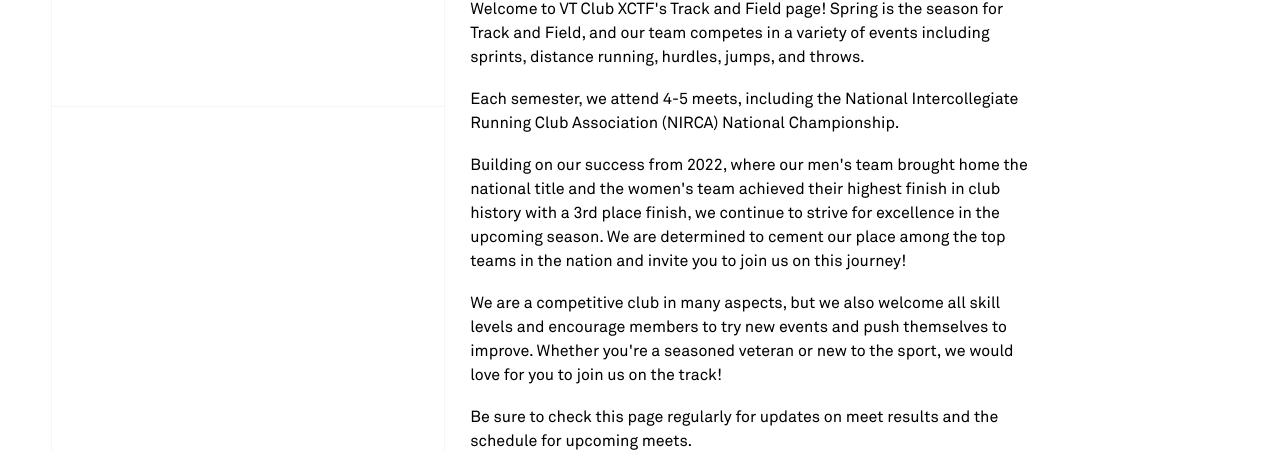
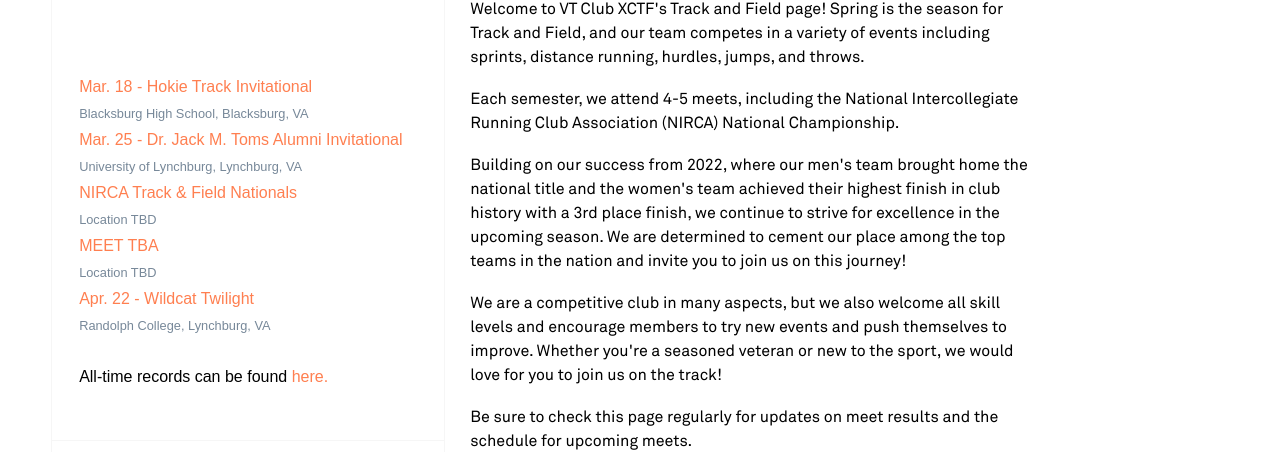
Before and after one commit to vakkale/vtclubxctf, a React (Create React App) app: page /competition/track-and-field in a window 1280 px wide. Shown: the part 802-1254 px from the top of the page. Built offline with nearby package versions, Linux system fonts and the light colour scheme; a web font is replaced by a local one.

Commit message:
temp records link on competition pages. Updated spring 2023 meet schedule

```diff
--- a/src/competition/trackandfield.jsx
+++ b/src/competition/trackandfield.jsx
@@ -7,9 +7,32 @@
     const background = 'https://i.imgur.com/7h1tvnX.jpg';
 
     const item = {
-        date: "2023 Meet Schedule",
-        title: "To Be Announced"
+        date: "Spring 2023",
+        title: "Meet Schedule"
     };
+
+    const schedule = [
+        {
+            title: "Mar. 18 - Hokie Track Invitational",
+            location: "Blacksburg High School, Blacksburg, VA"
+        },
+        {
+            title: "Mar. 25 - Dr. Jack M. Toms Alumni Invitational",
+            location: "University of Lynchburg, Lynchburg, VA"
+        },
+        {
+            title: "NIRCA Track & Field Nationals",
+            location: "Location TBD"
+        },
+        {
+            title: "MEET TBA",
+            location: "Location TBD"
+        },
+        {
+            title: "Apr. 22 - Wildcat Twilight",
+            location: "Randolph College, Lynchburg, VA"
+        }
+    ];
 
     const pageContent =
         <div className="article-content">
@@ -33,7 +56,7 @@
             <div className="topbar-container" id='topbar'></div>
             <div className="bar-plus-content">
                 <div className="page-content">
-                    <SideBarLite className="sidebar" item={item}></SideBarLite>
+                    <SideBarLite className="sidebar" item={item} schedule={schedule}></SideBarLite>
                     <Article className="article" article={pageContent}></Article>
                 </div>
             </div>
--- a/src/modules/SideBarLite.jsx
+++ b/src/modules/SideBarLite.jsx
@@ -14,15 +14,34 @@
                 </div>
                 <div className="feature-title">{featuredItem.title || featuredItem.name}</div>
                 {schedule &&
+                    <>
                         <ul className="schedule">
                             {schedule.map((item, index) => {
                                 return (
+                                    <ul>
                                         <li className='meet' key={index}>
-                                    <a href={item.url} rel="noreferrer" target="_blank">{item.title}</a>
+                                            <a href={item.url} rel="noreferrer" target="_blank"
+                                                style={{
+                                                    //no text decoration if no url
+                                                    textDecoration: item.url ? 'underline' : 'none'
+                                                }}
+                                            >{item.title}</a>
                                         </li>
+                                        <li className='location'>
+                                            {item.location}
+                                        </li>
+                                    </ul>
                                 )
                             })}
                         </ul>
+                        <div className='schedule'>
+                            <span className='meet'>All-time records can be found <a
+                                href="https://docs.google.com/spreadsheets/d/1zZUx2uUMNxXSfT_NWlqtQy-4GPsGB0dLrmT53pfjcoo/edit?usp=sharing"
+                                rel="noreferrer"
+                                target="_blank"
+                            >here.</a></span>
+                        </div>
+                    </>
                 }
             </div>
         </div>
--- a/src/modules/SideBarLite.scss
+++ b/src/modules/SideBarLite.scss
@@ -29,6 +29,13 @@
             .meet {
                 list-style-type: none;
                 padding-bottom: 10px;
+            }
+
+            .location {
+                list-style-type: none;
+                padding-bottom: 10px;
+                font-size: 0.8rem;
+                color: lightslategray;
             }
         }
 
```
Lines whose indentation alone changed are shown as unchanged.
